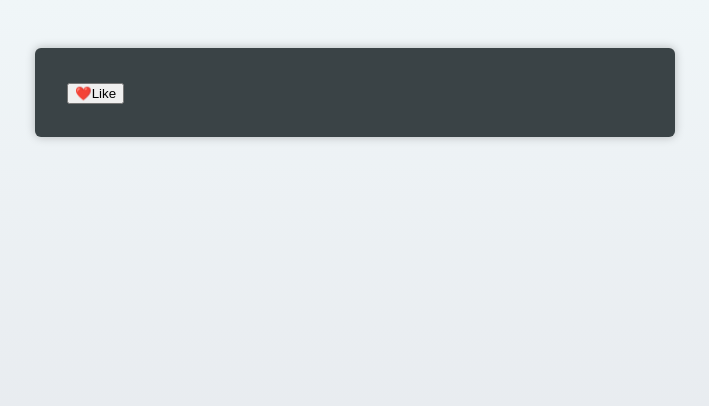
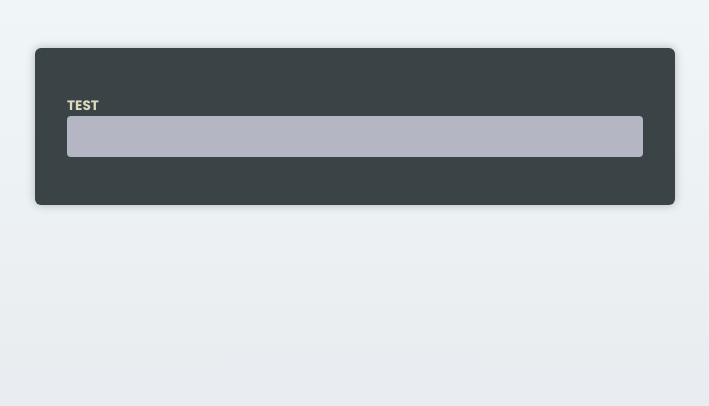
Before and after one commit to HuseynDEV/React_TS2, a React (Vite) app: page / in a window 1280 px wide. Shown: the top 406 px of the page, without its empty margins (285-994 px from the left). Built offline with nearby package versions, Linux system fonts and the light colour scheme.

Commit message:
added forward ref with ts

```diff
--- a/src/App.tsx
+++ b/src/App.tsx
@@ -2,9 +2,13 @@
 import Input from "./component/Input"
 import Container from "./component/Container"
 import { Demo } from "./component/Demo"
+import { useRef } from "react"
 
 
 const App = () => {
+
+  const input = useRef(null)
+
   return <main>
     {/* <Input id='name' label='Your name' type='text' disabled/>
     <Input id='age' label='Your age' type='number' /> */}
@@ -16,7 +20,9 @@
     </p> */}
     {/* <Container as={Button}>Click Me</Container> */}
 
-    <Demo/>
+    {/* <Demo/> */}
+
+    <Input label="Test" id='test' ref={ input} />
 
   </main>
 }
--- a/src/component/IconButton.tsx
+++ b/src/component/IconButton.tsx
@@ -8,7 +8,7 @@
     children: ReactNode;
 } & ComponentPropsWithoutRef<'button'>;
 
-export function IconButton({icon: Icon, children, ...otherProps}: IconButtonProps) {
+export function IconButton({ icon: Icon, children, ...otherProps }: IconButtonProps) {
     return (
         <button {...otherProps}>
             <span>
--- a/src/component/Input.tsx
+++ b/src/component/Input.tsx
@@ -1,17 +1,19 @@
-import { ComponentPropsWithoutRef } from "react"
+import { ComponentPropsWithRef, ComponentPropsWithoutRef, forwardRef } from "react"
 
 type InputProps = {
     label: string,
     id: string,
 } & ComponentPropsWithoutRef<'input'>
 
-const Input = ({ label, id, ...props }: InputProps) => {
+const Input = forwardRef<HTMLInputElement, InputProps>(
+    ({ label, id, ...props }: InputProps, ref) => {
         return (
             <p>
                 <label htmlFor={id}>{label}</label>
-            <input id={id}  {...props} />
+                <input id={id}  {...props} ref={ref} />
             </p>
         )
     }
 
+)
 export default Input
```
Lines whose indentation alone changed are shown as unchanged.
